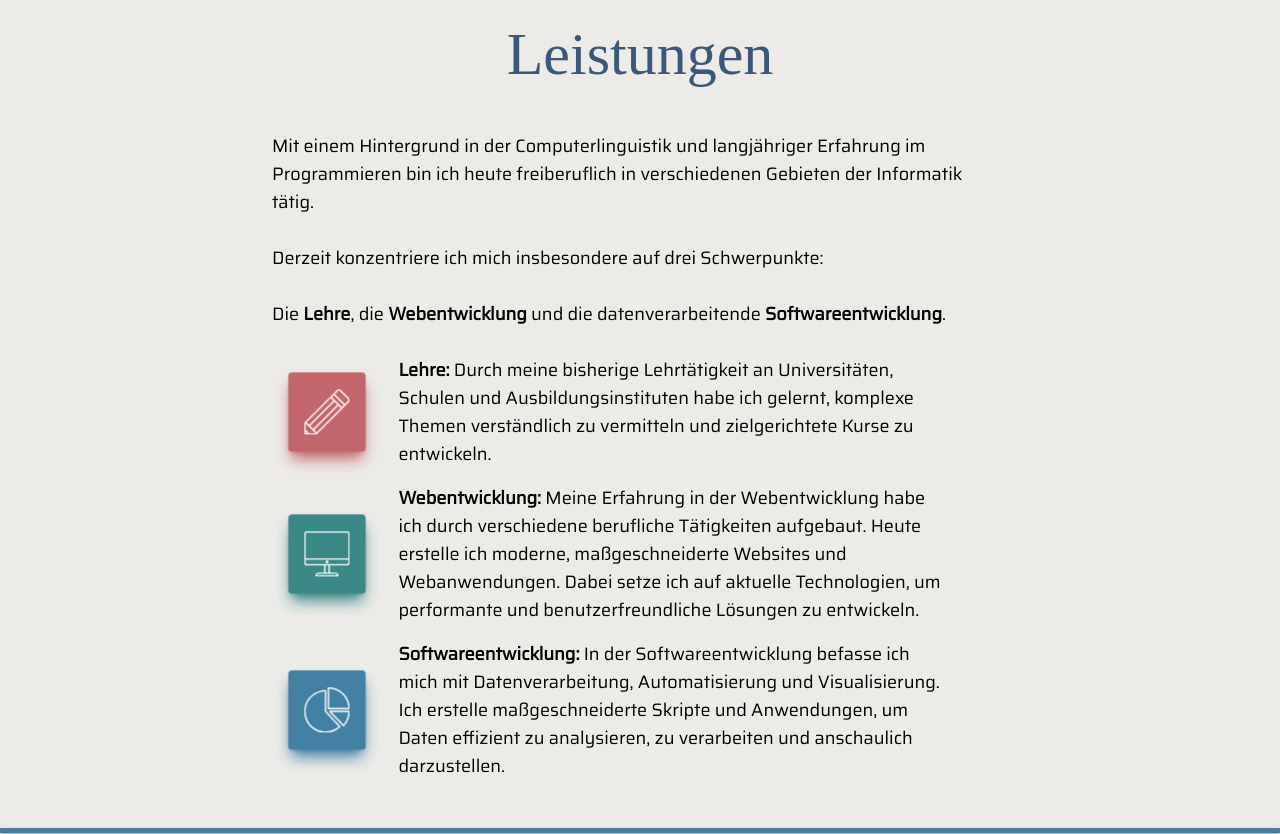
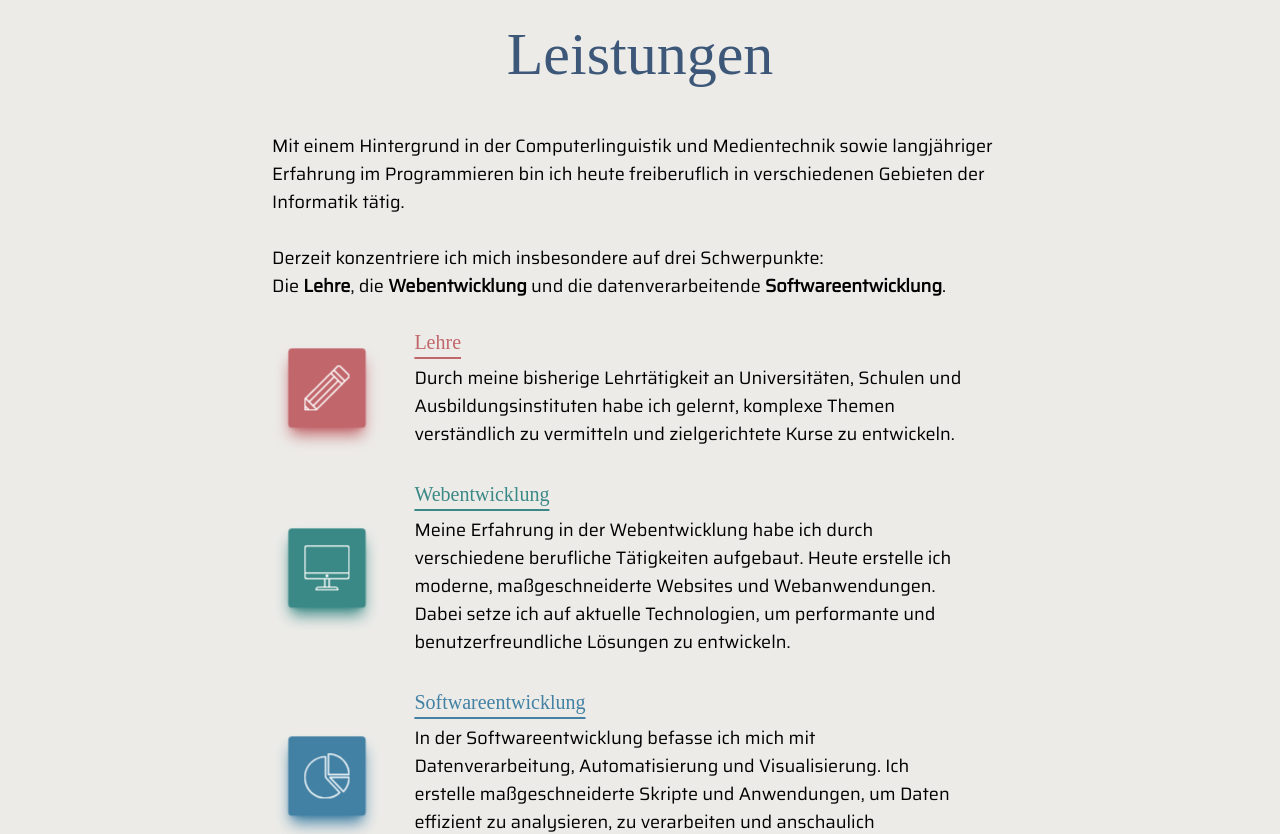
Before and after one commit to louziferr/luzie-website, a Next.js app: page / in a window 1280 px wide. Shown: the part 840-1674 px from the top of the page. Built offline with nearby package versions, Linux system fonts and the light colour scheme; a web font is replaced by a local one; what tailwindcss-animated would draw is missing.

Commit message:
fix start page

```diff
--- a/app/page.tsx
+++ b/app/page.tsx
@@ -40,31 +40,33 @@ export default function Home() {
       <div className="flex items-center justify-center">
         <div className="max-w-screen-md p-4">
           <p>
-            Mit einem Hintergrund in der Computerlinguistik und langjähriger
-            Erfahrung im Programmieren bin ich heute freiberuflich in
-            verschiedenen Gebieten der Informatik tätig.
+            Mit einem Hintergrund in der Computerlinguistik und Medientechnik
+            sowie langjähriger Erfahrung im Programmieren bin ich heute
+            freiberuflich in verschiedenen Gebieten der Informatik tätig.
             <br />
             <br />
             Derzeit konzentriere ich mich insbesondere auf drei Schwerpunkte:
-            <br />
             <br />
             Die <b>Lehre</b>, die <b>Webentwicklung</b> und die
             datenverarbeitende <b>Softwareentwicklung</b>.
             <br />
             <br />
           </p>
-          <div className="grid grid-cols-1 md:grid-cols-[15%_75%] gap-4">
+          <div className="grid grid-cols-1 md:grid-cols-[15%_75%] gap-8">
             <div className="flex items-center justify-center w-full order-2 md:order-1">
               <div className="animate-grow-little flex items-center justify-center w-[80px] h-[80px] m-4 bg-red rounded p-4 shadow-lg shadow-red">
                 <img src="svg/pencil.svg" alt="pencil" />
               </div>
             </div>
             <div className="order-1 md:order-2">
+              <h1 className="text-red text-left text-lg md:text-xl underline-offset-8 mb-2 underline underline-red">
+                Lehre
+              </h1>
               <p>
-                <b>Lehre:</b> Durch meine bisherige Lehrtätigkeit an
-                Universitäten, Schulen und Ausbildungsinstituten habe ich
-                gelernt, komplexe Themen verständlich zu vermitteln und
-                zielgerichtete Kurse zu entwickeln.
+                Durch meine bisherige Lehrtätigkeit an Universitäten, Schulen
+                und Ausbildungsinstituten habe ich gelernt, komplexe Themen
+                verständlich zu vermitteln und zielgerichtete Kurse zu
+                entwickeln.
               </p>
             </div>
 
@@ -75,11 +77,14 @@ export default function Home() {
             </div>
             <div className="order-3 md:order-4">
               <p>
-                <b>Webentwicklung:</b> Meine Erfahrung in der Webentwicklung
-                habe ich durch verschiedene berufliche Tätigkeiten aufgebaut.
-                Heute erstelle ich moderne, maßgeschneiderte Websites und
-                Webanwendungen. Dabei setze ich auf aktuelle Technologien, um
-                performante und benutzerfreundliche Lösungen zu entwickeln.
+                <h1 className="mb-2 text-green text-left text-lg md:text-xl  underline-offset-8 underline underline-green">
+                  Webentwicklung
+                </h1>
+                Meine Erfahrung in der Webentwicklung habe ich durch
+                verschiedene berufliche Tätigkeiten aufgebaut. Heute erstelle
+                ich moderne, maßgeschneiderte Websites und Webanwendungen. Dabei
+                setze ich auf aktuelle Technologien, um performante und
+                benutzerfreundliche Lösungen zu entwickeln.
               </p>
             </div>
 
@@ -90,11 +95,14 @@ export default function Home() {
             </div>
             <div className="order-5 md:order-6">
               <p>
-                <b>Softwareentwicklung:</b> In der Softwareentwicklung befasse
-                ich mich mit Datenverarbeitung, Automatisierung und
-                Visualisierung. Ich erstelle maßgeschneiderte Skripte und
-                Anwendungen, um Daten effizient zu analysieren, zu verarbeiten
-                und anschaulich darzustellen.
+                <h1 className="text-blue text-left text-lg mb-2 md:text-xl underline-offset-8 underline underline-blue">
+                  Softwareentwicklung
+                </h1>
+                In der Softwareentwicklung befasse ich mich mit
+                Datenverarbeitung, Automatisierung und Visualisierung. Ich
+                erstelle maßgeschneiderte Skripte und Anwendungen, um Daten
+                effizient zu analysieren, zu verarbeiten und anschaulich
+                darzustellen.
               </p>
             </div>
           </div>
```
